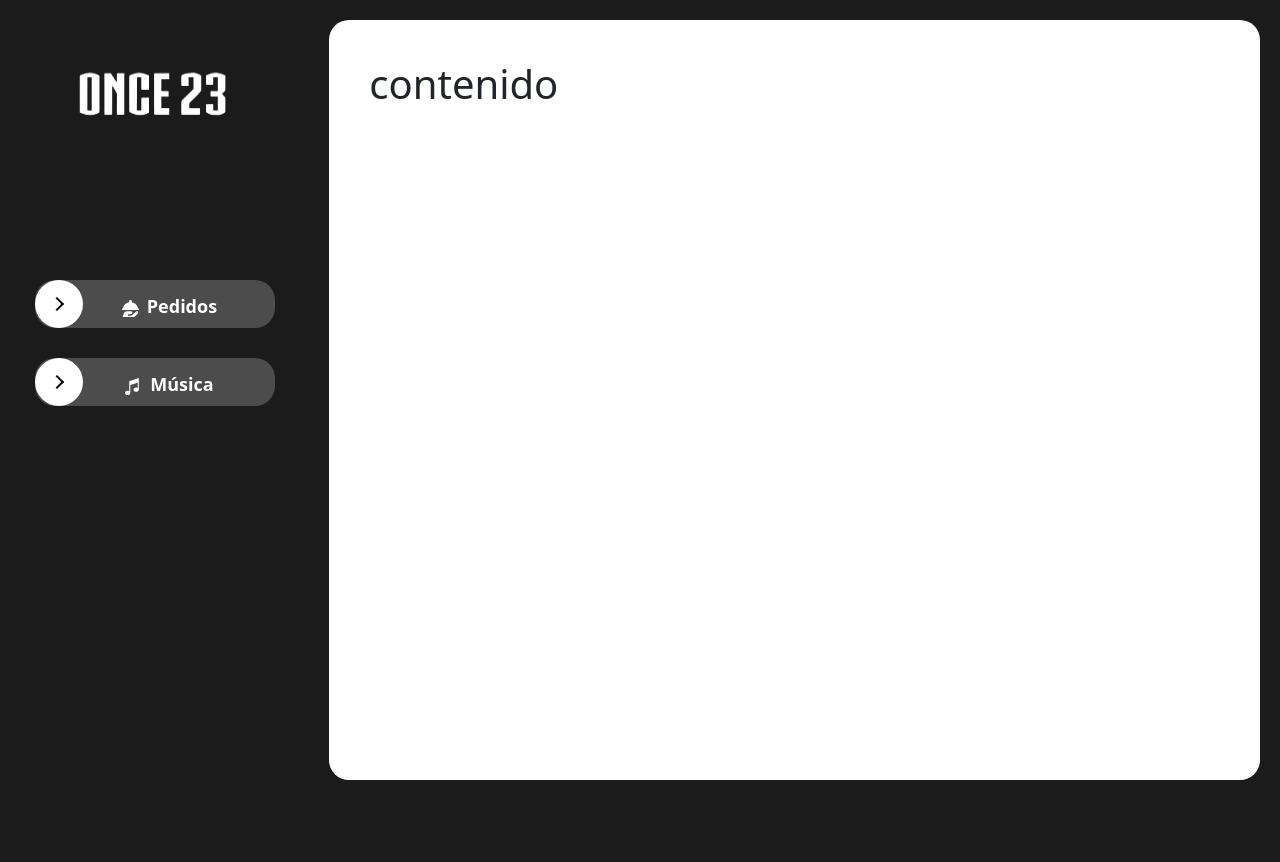
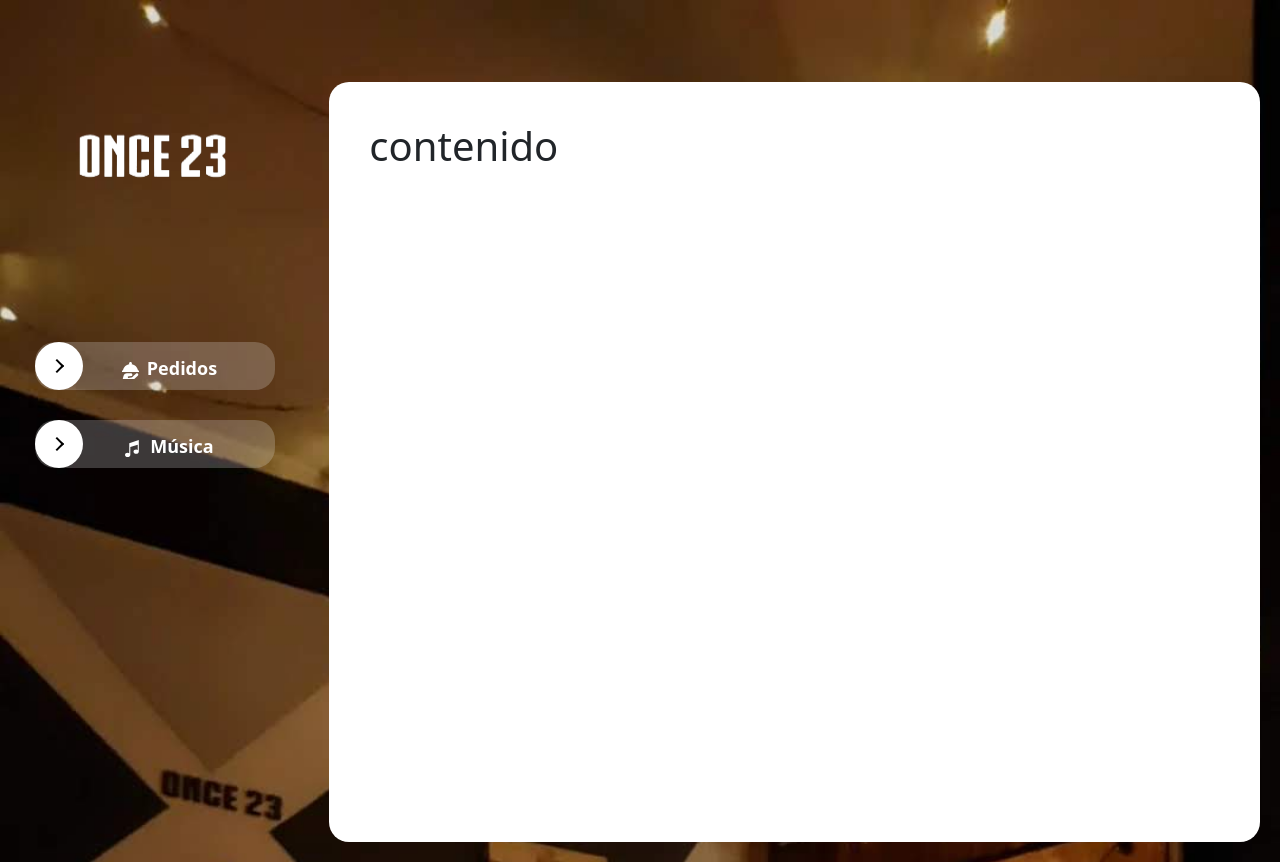
Before and after one commit to DanielFJP/menuApp, a React (Vite) app: page /administracion in a window 1280 px wide. Before the commit the page ends 800 px from the top, so only its background shows below. Built offline with nearby package versions, Linux system fonts and the light colour scheme; a small style sheet from the web is missing.

Commit message:
error arreglado

```diff
--- a/src/index.css
+++ b/src/index.css
@@ -1,11 +1,11 @@
 
-body{
+html, body{
     background-image: url("./img/fondo.jpg") ;
     background-position: center;
     background-repeat: no-repeat;
     background-size: cover;
     width: 100%;
-    height: 100%;
+    height: 100vh;
     background-attachment: fixed;
 }
 
--- a/src/pages/Administracion/Administracion.css
+++ b/src/pages/Administracion/Administracion.css
@@ -1,11 +1,4 @@
-body{
-    background: rgb(27, 27, 27) !important;
-    padding: 0;
-}
 
-body::before{
-    background-color: rgba(0, 0, 0, 0) !important;
-}
 
 .padre{
 display: flex;
--- a/src/pages/Cervezas/cervezas.css
+++ b/src/pages/Cervezas/cervezas.css
@@ -1,6 +1,6 @@
 .contenido{
   display: block;
-  margin-top: 63px;
+  margin-top: 0px;
 }
 
 @media screen and (min-width:600px) {
--- a/src/pages/Inicio/Inicio.css
+++ b/src/pages/Inicio/Inicio.css
@@ -4,7 +4,7 @@
     flex-direction: column;
     width: 100%;
     height: auto;
-    margin-top: 90px;
+    margin-top: 40px;
 }
 
 @media screen and (min-width:600px) {
```
